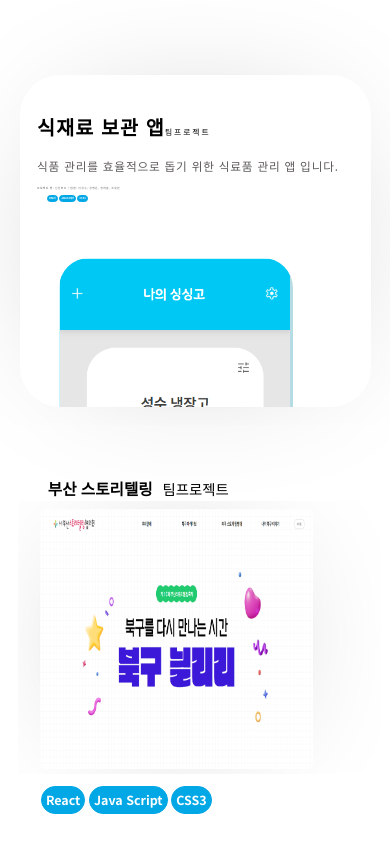
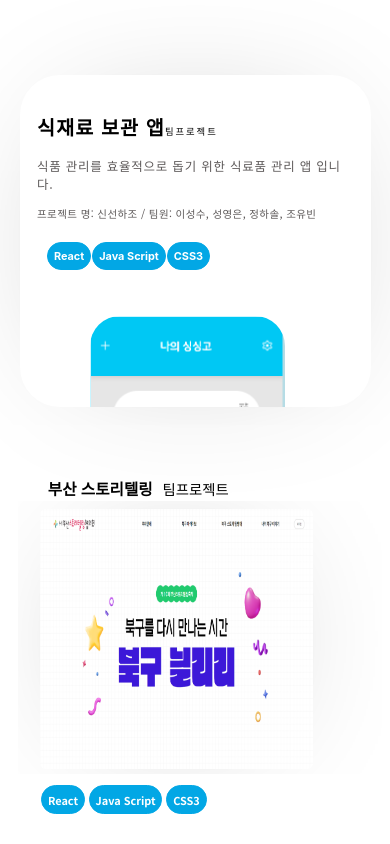
Before and after one commit to sslee1210/portpolio, a React (Create React App) app: page / in a window 390 px wide. Shown: the part 1100-1944 px from the top of the page. Built offline with nearby package versions, Linux system fonts and the light colour scheme.

Commit message:
fixed file

```diff
--- a/src/component/Works.module.css
+++ b/src/component/Works.module.css
@@ -66,7 +66,7 @@
   font-family: "Noto Sans KR", sans-serif;
   color: #5e5a5a;
   letter-spacing: 0.1vw;
-  font-size: 0.7vw;
+  font-size: 0.7yvw;
 }
 
 .gifSize {
@@ -206,14 +206,14 @@
   }
 
   .gifSize {
-    width: 60vw;
+    width: 50vw;
     height: auto;
     border-radius: 30px;
     margin-bottom: 20px;
     margin: 2%;
     margin-right: 4%;
-    margin-left: 10vw;
-    top: 45vw;
+    margin-left: 18vw;
+    top: 60vw;
   }
 
   .container1 {
@@ -223,7 +223,13 @@
   }
 
   .project1 {
+    font-size: 2.7vw;
     margin: 5%;
+  }
+
+  .read p {
+    font-size: 2.8vw;
+    padding: 1.5vw;
   }
 
   .project1 .title {
@@ -231,12 +237,12 @@
   }
 
   .project1 .title span {
-    font-size: 2vw;
+    font-size: 2.4vw;
     letter-spacing: 0.5vw;
   }
 
   .project1 .text {
-    font-size: 3vw;
+    font-size: 3.2vw;
   }
 
   .container2 img {
@@ -288,6 +294,7 @@
 
   .container2 .read p {
     margin-right: 1vw;
-    padding: 1vw;
+    font-size: 2.8vw;
+    padding: 1.5vw;
   }
 }
```
